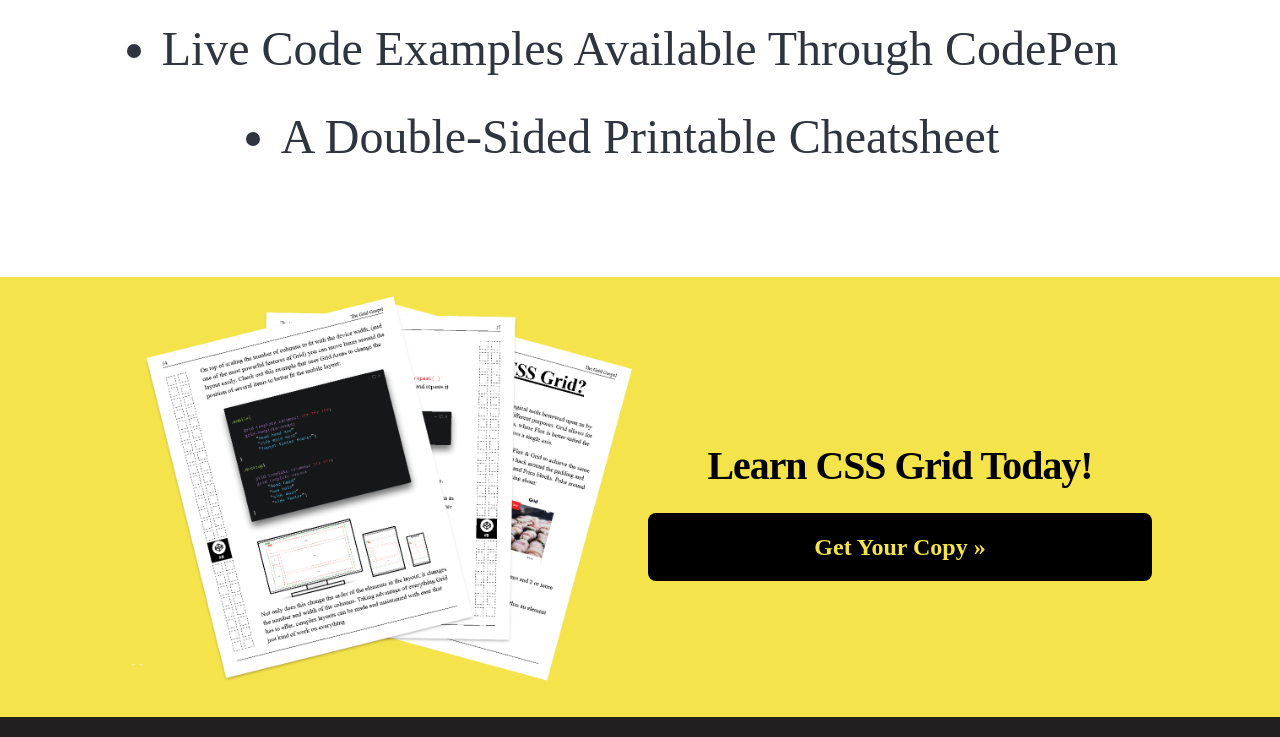
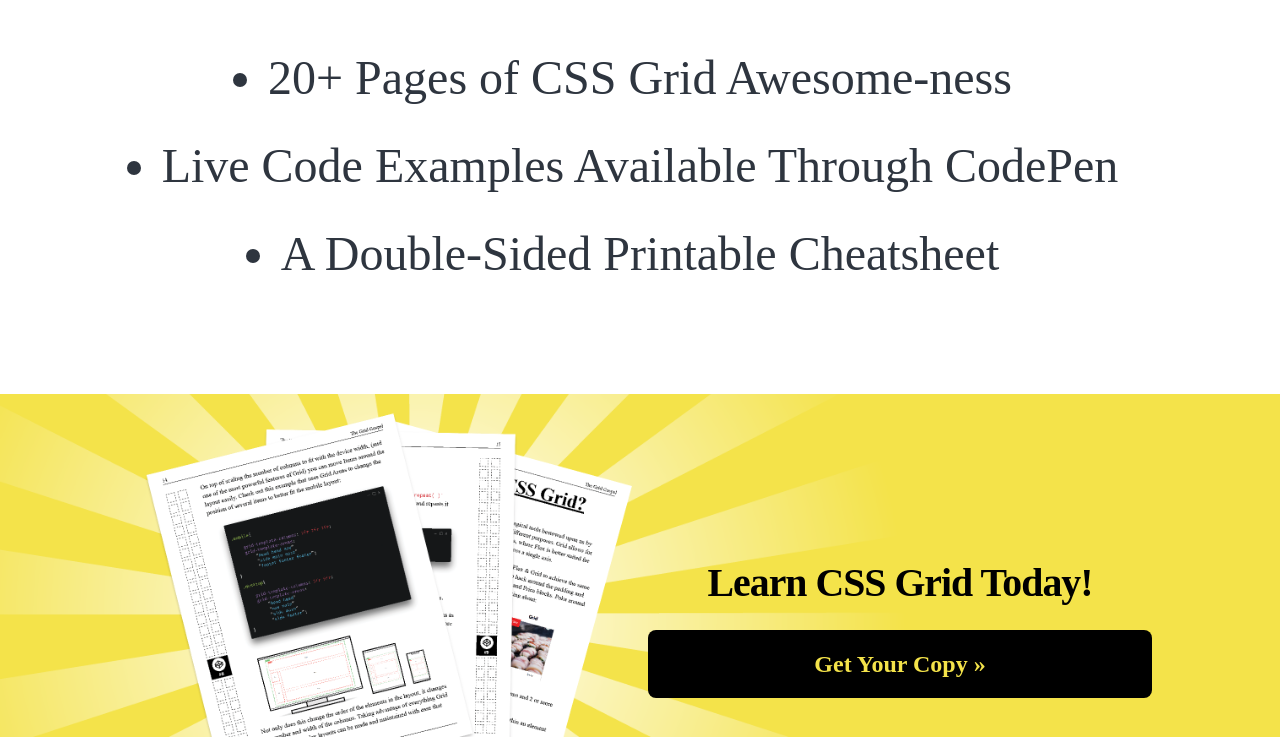
Before and after one commit to harnerdesigns/gridgospel.com, a Gatsby site: page / in a window 1280 px wide. Shown: the part 1094-1831 px from the top of the page. Built offline with nearby package versions, Linux system fonts and the light colour scheme; Gatsby itself is replaced by a stand-in of ours.

Commit message:
better Images

```diff
--- a/src/pages/index.js
+++ b/src/pages/index.js
@@ -6,7 +6,8 @@ import Layout from "../components/layout"
 import SEO from "../components/seo"
 import styled from "styled-components"
 
-import Image from "../../content/assets/cover.png"
+import Image from "../../content/assets/cover-rounded.png"
+import pinwheel from "../../content/assets/white-pinwheel.png"
 import Logo from "../../content/assets/text-logo.svg"
 import Pages from "../../content/assets/pages.png"
 
@@ -71,10 +72,17 @@ const Grid = styled.section`
 
   width: 95%;
   margin: 0 auto;
+  background: url(${pinwheel}) no-repeat;
+  background-position: 50% 10%;
+  background-size: auto 80%;
+
 
   @media ${breakpoints.laptop} {
-    width: 80%;
+    width: 100%;
+    padding: 0 10vw;
   grid-template-columns: 1fr 1fr;
+  background-position: -40% 50%;
+  background-size: 80% auto;
 
   }
 
--- a/src/style.scss
+++ b/src/style.scss
@@ -123,6 +123,7 @@ h1 {
   font-weight: var(--fontWeight-black);
   font-size: var(--fontSize-6);
   color: var(--color-heading-black);
+  text-align:center;
 }
 
 h2 {
```
Also changed, not shown: content/assets/cover-rounded.png (added), content/assets/white-pinwheel.png (added).
